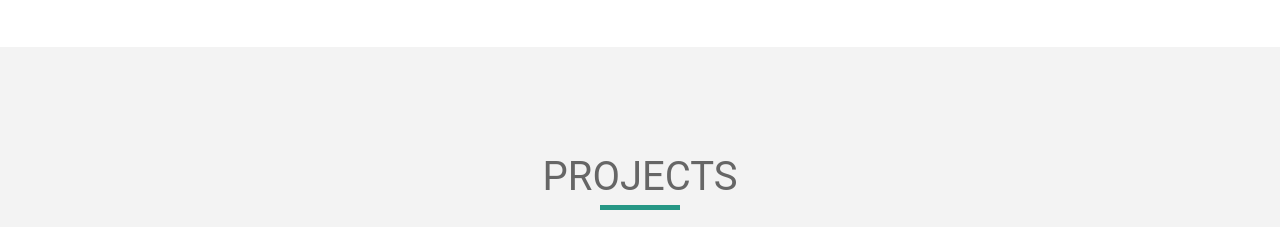
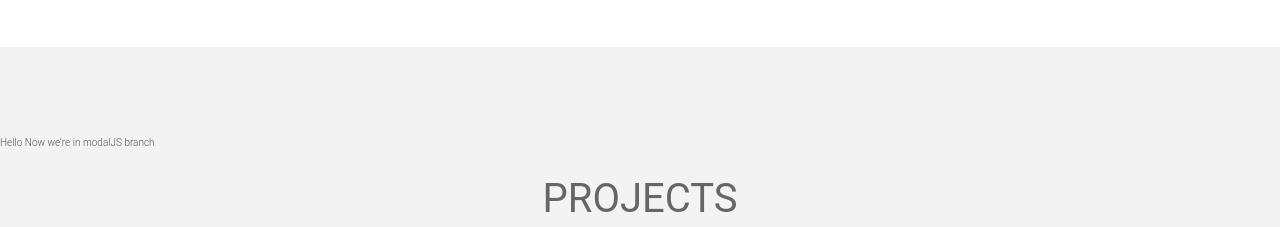
Before and after one commit to Avocado91/portfolio, a Gatsby app: page / in a window 1280 px wide. Shown: the part 1620-1847 px from the top of the page. Built offline with nearby package versions, Linux system fonts and the light colour scheme.

Commit message:
testing something

```diff
--- a/src/components/projects.js
+++ b/src/components/projects.js
@@ -7,6 +7,7 @@ import './../styles/components/button.css'
 
 const Projects = (props) => (
   <div className='section section--off-white'>
+  <p>Hello Now we're in modalJS branch</p>
     <div className='wrapper'>
       <Fade left>
         <h1 className='section__title'>Projects</h1>
```
